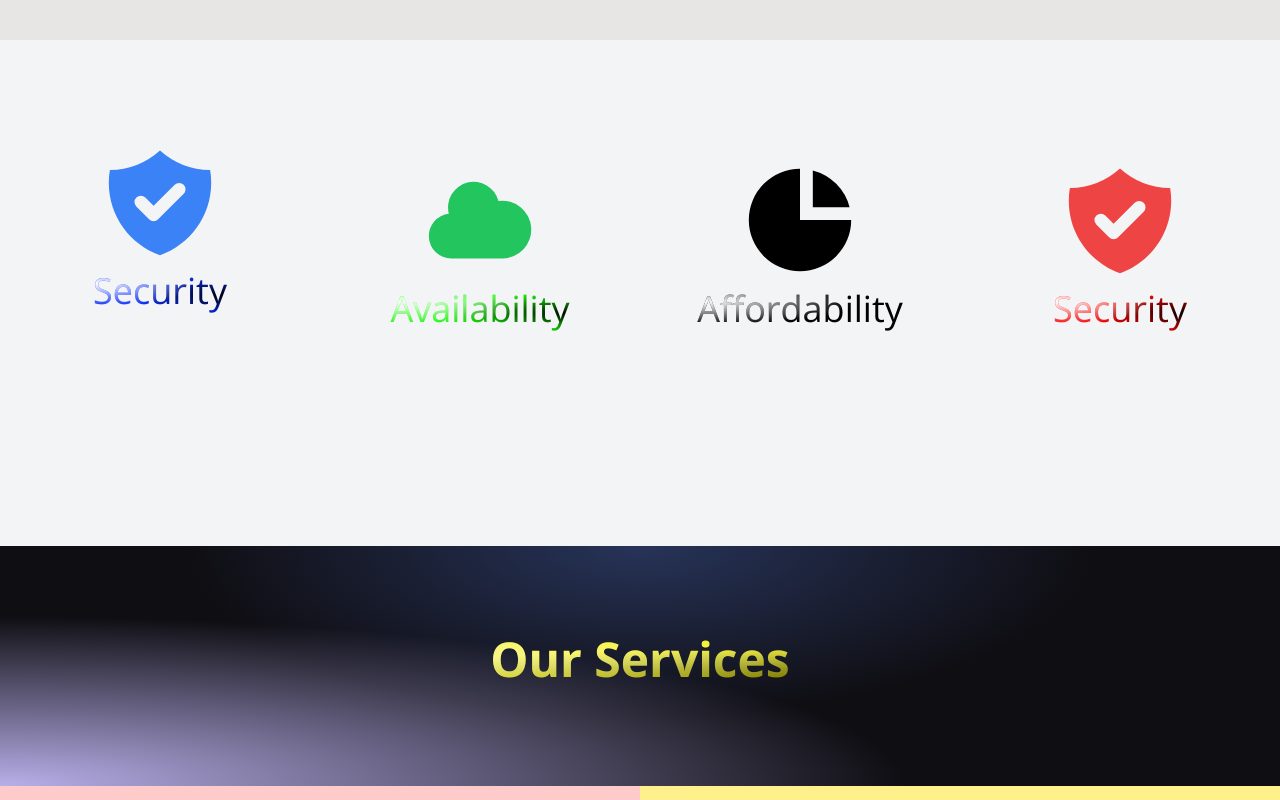
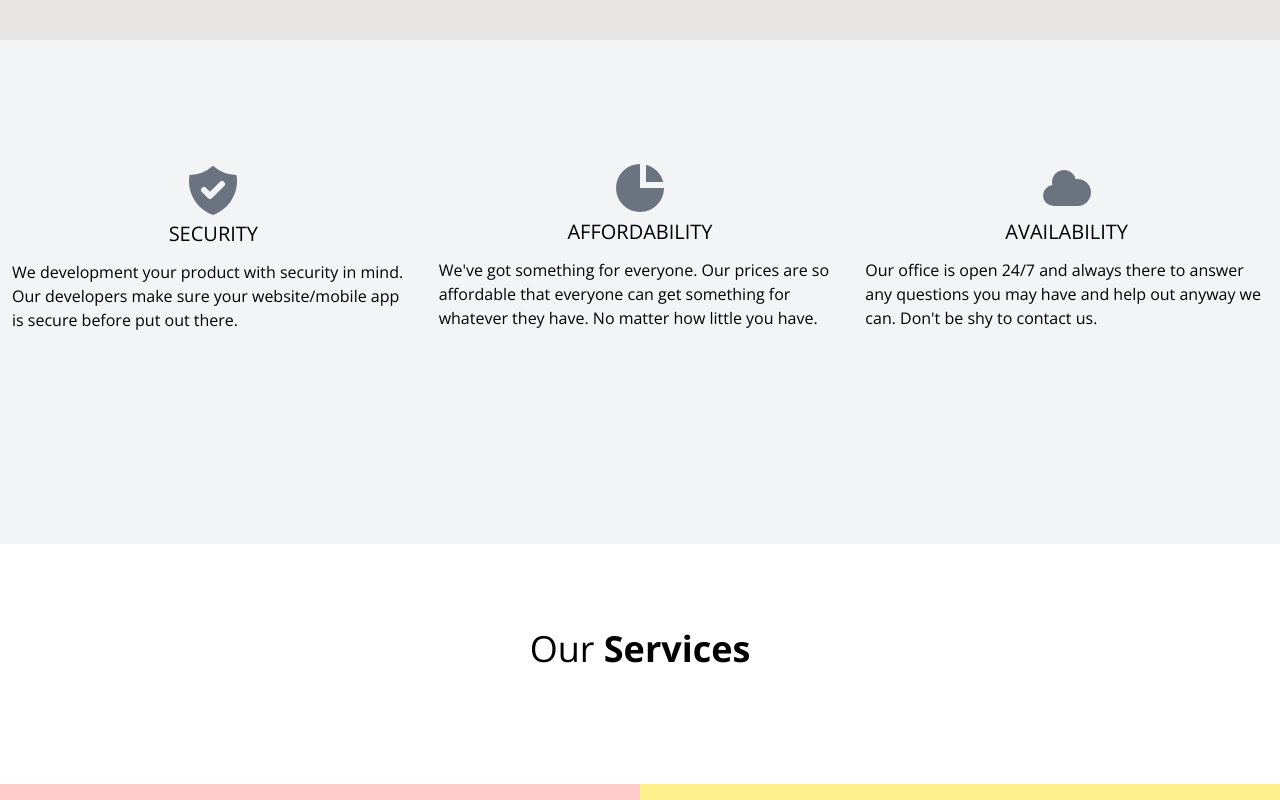
Before and after one commit to theonlyamos/newwaves, a React (Vite) app: page / in a window 1280 px wide. Shown: the part 760-1560 px from the top of the page. Built offline with nearby package versions, Linux system fonts and the light colour scheme; a web font is replaced by a local one.

Commit message:
redesigned about. Added more text

```diff
--- a/src/components/About.jsx
+++ b/src/components/About.jsx
@@ -5,22 +5,21 @@ import { HiChartPie, HiCloud, HiOutlineQuestionMarkCircle, HiShieldCheck } from
 export const About = ({})=>{
     return (
         <section className='about w-full flex-col flex justify-center items-center gradient-bg-about' id='about'>
-            <div className="w-full py-20 lg:pb-0 bg-gray-100 mx-6 grid sm:grid-cols-2 md:grid-rows-2 lg:grid-cols-4 space-y-9">
-                <div className="flex flex-col justify-center items-center">
-                    <HiShieldCheck className='text-blue-500 text-9xl'></HiShieldCheck>
-                    <h3 className='text-bold text-gradient-blue text-4xl'>Security</h3>
+            <div className="w-full py-20 lg:pb-0 bg-gray-100 mx-6 grid sm:grid-cols-2 md:grid-rows-2 lg:grid-cols-3 space-y-9">
+                <div className="flex flex-col justify-center items-center mt-10 py-0">
+                    <HiShieldCheck className='text-gray-500 text-6xl'></HiShieldCheck>
+                    <h3 className='text-extrabold text-xl uppercase font-open-sans'>Security</h3>
+                    <p className="mt-3 px-3">We development your product with security in mind. Our developers make sure your website/mobile app is secure before put out there.</p>
                 </div>
                 <div className="flex flex-col justify-center items-center">
-                    <HiCloud className='text-green-500 text-9xl'></HiCloud>
-                    <h3 className='text-bold text-gradient-green text-4xl'>Availability</h3>
+                    <HiChartPie className='text-gray-500 text-6xl'></HiChartPie>
+                    <h3 className='text-extrabold text-xl uppercase font-open-sans'>Affordability</h3>
+                    <p className='mt-3 px-3'>{"We've got something for everyone. Our prices are so affordable that everyone can get something for whatever they have. No matter how little you have."}</p>
                 </div>
                 <div className="flex flex-col justify-center items-center">
-                    <HiChartPie className='text-gradient-black text-9xl'></HiChartPie>
-                    <h3 className='text-bold text-gradient-black text-4xl'>Affordability</h3>
-                </div>
-                <div className="flex flex-col justify-center items-center">
-                    <HiShieldCheck className='text-red-500 text-9xl'></HiShieldCheck>
-                    <h3 className='text-bold text-gradient-red text-4xl'>Security</h3>
+                    <HiCloud className='text-gray-500 text-6xl'></HiCloud>
+                    <h3 className='text-extrabold text-xl font-open-sans uppercase'>Availability</h3>
+                    <p className="mt-3 px-3">Our office is open 24/7 and always there to answer any questions you may have and help out anyway we can. {"Don't be shy to contact us."}</p>
                 </div>
             </div>
             {/*
--- a/src/components/Header.jsx
+++ b/src/components/Header.jsx
@@ -38,7 +38,7 @@ export const Header = ({})=>{
                 <div className='mt-2 z-30 uppercase'>
                     <h3 className={`text-md fade-in letter-spacing-1`}>Discovering limits, Eroding boundaries.</h3>
                 </div>
-                <a href="/" className="flex justify-center items-center mx-auto md:mx-0 px-7 py-3 animate-pulse hover:animate-none hover:shadow-lg text-md bg-slate-900 hover:bg-slate-800 mt-2 text-gray-300 hover:text-white uppercase w-fit">
+                <a href="/" className="flex justify-center items-center mx-auto md:mx-0 px-7 py-3 hover:shadow-lg text-md bg-transparent hover:bg-black border-2 border-black mt-2 text-black hover:text-white uppercase w-fit rounded-lg">
                     Learn More
                     <HiArrowRight className='ml-3'/>
                 </a>
--- a/src/components/Services.jsx
+++ b/src/components/Services.jsx
@@ -4,9 +4,9 @@ import * as React from 'react';
 export const Services = ({})=>{
     return (
         <section className='services w-full flex flex-col justify-center' id='services'>
-            <div className='py-20 w-full gradient-bg-services'>
-                <h1 className='text-center font-bold text-5xl text-gradient-yellow h-20'>
-                    Our Services
+            <div className='py-20 w-full'>
+                <h1 className='text-center text-4xl h-20'>
+                    Our <strong>Services</strong>
                 </h1>
             </div>
             <ul className="service-list w-full min-h-screen grid md:grid-cols-2 md:grid-rows-2 mx-auto">
--- a/src/index.css
+++ b/src/index.css
@@ -9,12 +9,18 @@
 
 body {
   margin: 0;
-  font-family: "Open Sans", sans-serif;
+  font-family: 'Raleway', "Open Sans", sans-serif;
   -webkit-font-smoothing: antialiased;
   -moz-osx-font-smoothing: grayscale;
 }
 
+.font-open-sans {
+  font-family: "Open Sans", sans-serif;
+}
 
+.font-raleway {
+  font-family: 'Raleway', Arial, 'Open Sans', sans-serif;
+}
 
 /* Tailwind */
 @tailwind base;
```
Also changed, not shown: src/components/Footer.jsx (line endings or trailing spaces).
